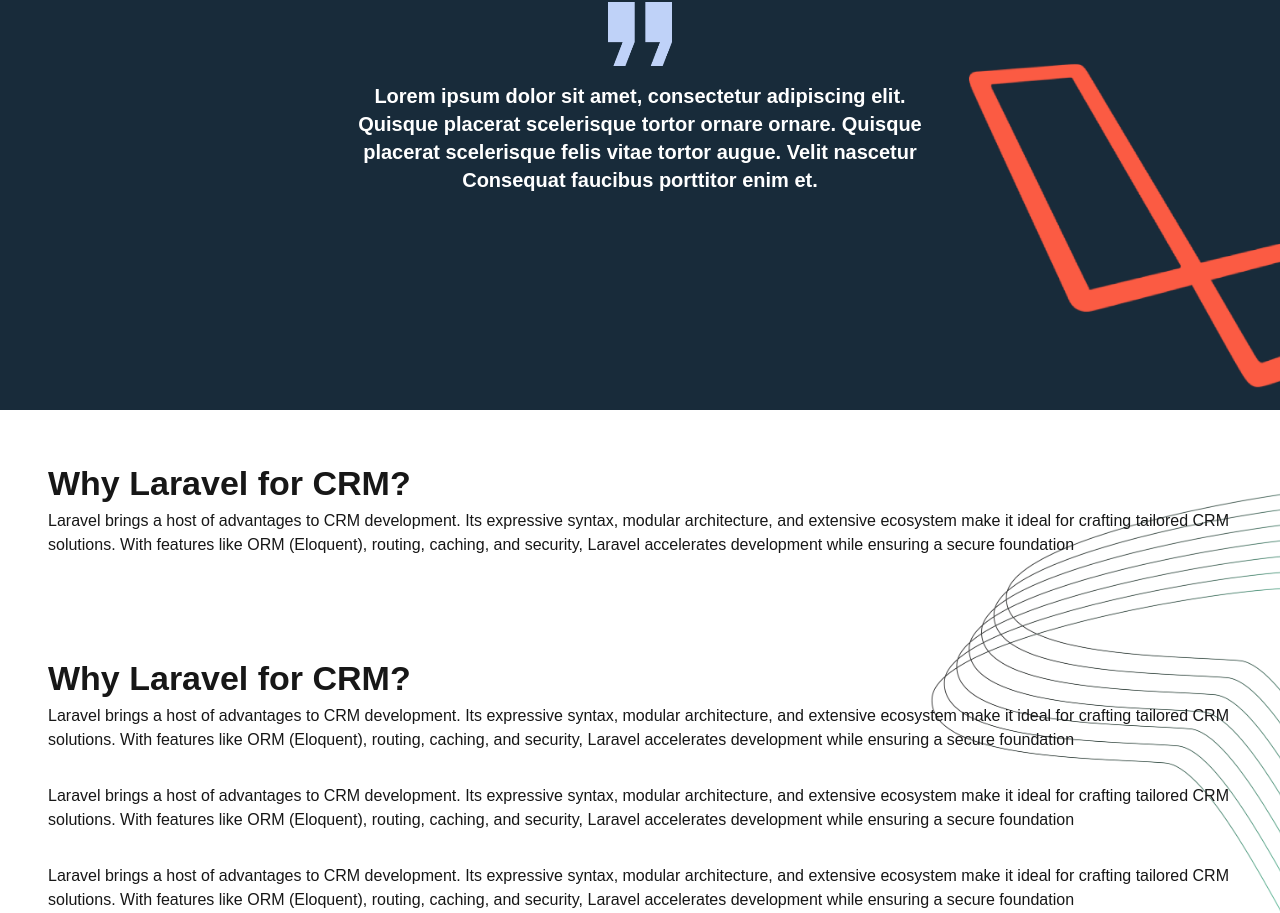
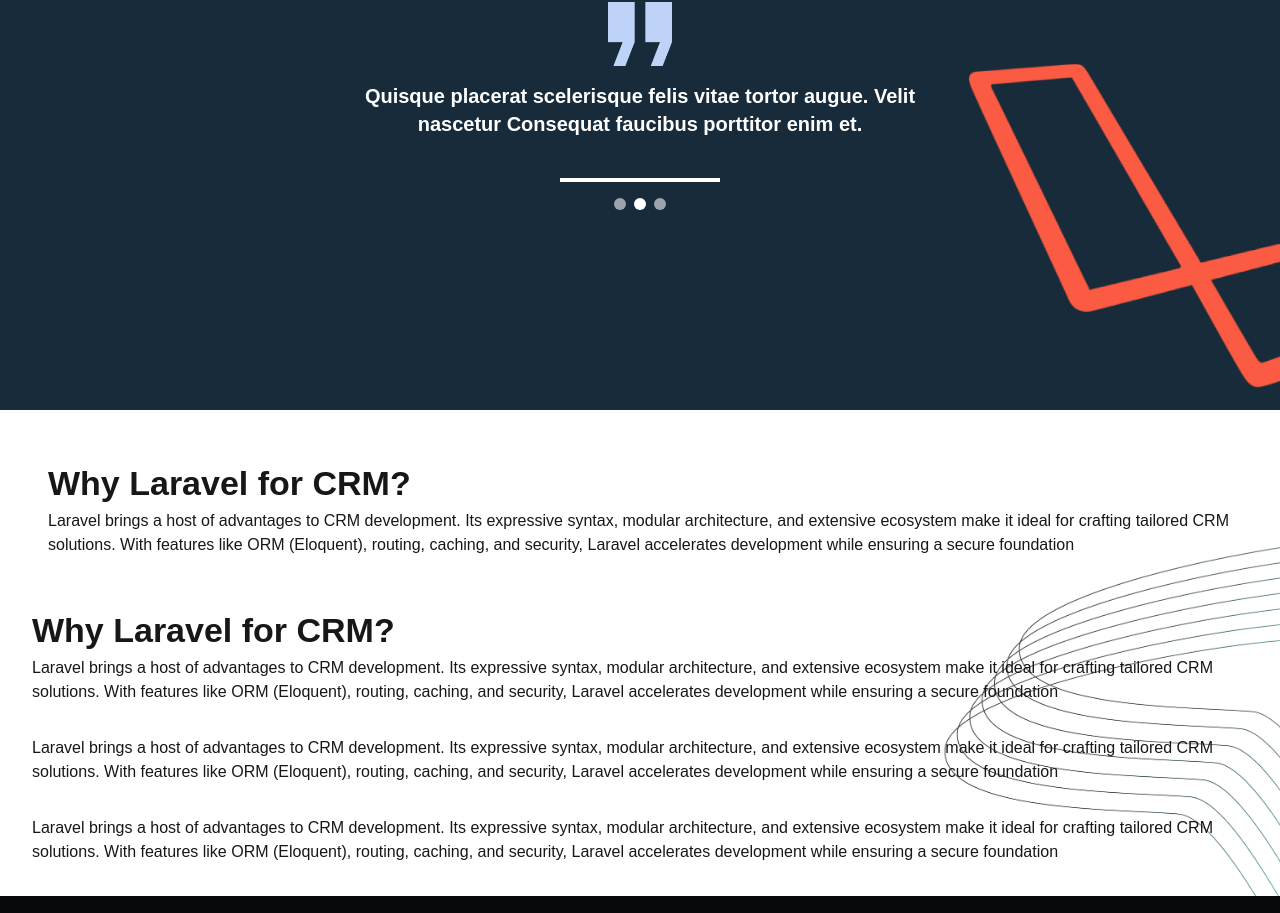
Before and after one commit to mzubair21/nerdflow-website, a Next.js app: page /blogscontent in a window 1280 px wide. Shown: the part 787-1700 px from the top of the page. Built offline with nearby package versions, Linux system fonts and the light colour scheme.

Commit message:
final changings

```diff
--- a/src/app/components/AboutUs/About.tsx
+++ b/src/app/components/AboutUs/About.tsx
@@ -88,7 +88,7 @@ const About = () => {
       </div>
 
       <div className="text-left pl-8 font-medium relative container">
-        <h1 className="text-[2.125rem]"><span className="text-teal">Technologies</span>We Work On</h1>
+        <h1 className="text-[2.125rem]"><span className="text-teal">Technologies</span> We Work On</h1>
         <p className="text-white text-[1rem]">Leveraging cutting-edge technologies to drive innovation!</p>
 
         </div>
--- a/src/app/components/BlogsContent/Blogs.tsx
+++ b/src/app/components/BlogsContent/Blogs.tsx
@@ -1,11 +1,29 @@
+"use client"
 import Image from "next/image";
+import { useEffect, useState } from "react";
 import LaravelBg from "../../assets/images/laravel.png";
 import laravelRight from "../../assets/images/laravelRight.png";
 import quoteBg from "../../assets/images/quoteBg.png";
 import Vector from '../../assets/images/Vector.png';
 
+const quotes = [
+  "Lorem ipsum dolor sit amet, consectetur adipiscing elit. Quisque placerat scelerisque tortor ornare ornare.",
+  "Quisque placerat scelerisque felis vitae tortor augue. Velit nascetur Consequat faucibus porttitor enim et.",
+  "Consectetur adipiscing elit. Velit nascetur Consequat faucibus porttitor enim et. Lorem ipsum dolor sit amet."
+];
 
 const Blog = () => {
+  const [currentQuote, setCurrentQuote] = useState(0);
+
+  // Timer for auto-changing quotes
+  useEffect(() => {
+    const interval = setInterval(() => {
+      setCurrentQuote((prev) => (prev + 1) % quotes.length);
+    }, 3000); // Change quote every 3 seconds
+
+    return () => clearInterval(interval);
+  }, []);
+
   return (
     <div>
       <div className="relative h-[28rem]">
@@ -45,6 +63,8 @@ const Blog = () => {
           development while ensuring a secure foundation
         </p>
       </div>
+
+      {/* Quote Section */}
       <div className="relative w-full h-[27.5rem]">
         {/* Background Image */}
         <div className="absolute inset-0">
@@ -64,8 +84,23 @@ const Blog = () => {
 
           {/* Quote */}
           <blockquote className="mt-4 text-xl font-semibold text-center text-white lg:px-80">
-          Lorem ipsum dolor sit amet, consectetur adipiscing elit. Quisque placerat scelerisque tortor ornare ornare. Quisque placerat scelerisque felis vitae tortor augue. Velit nascetur Consequat faucibus porttitor enim et.
+            {quotes[currentQuote]}
           </blockquote>
+
+          {/* Line below the quote */}
+          <div className="mt-10 w-40 h-[4px] bg-white"></div>
+
+          {/* Dots as quote indicators */}
+          <div className="flex space-x-2 mt-4">
+            {quotes.map((_, index) => (
+              <div
+                key={index}
+                className={`w-3 h-3 rounded-full ${
+                  index === currentQuote ? "bg-white" : "bg-gray-400"
+                }`}
+              ></div>
+            ))}
+          </div>
         </div>
       </div>
 
@@ -79,8 +114,8 @@ const Blog = () => {
           development while ensuring a secure foundation
         </p>
       </div>
-      <div className="p-12 relative container">
-        <div className="w-full lg:w-[25rem] absolute -top-[40%] left-[71%] hidden xl:block">
+      <div className="relative container">
+        <div className="w-full lg:w-[25rem] absolute -top-[40%] xl:left-[72%] hidden xl:block">
           <Image
             src={laravelRight}
             alt="Plan Left Background"
```
